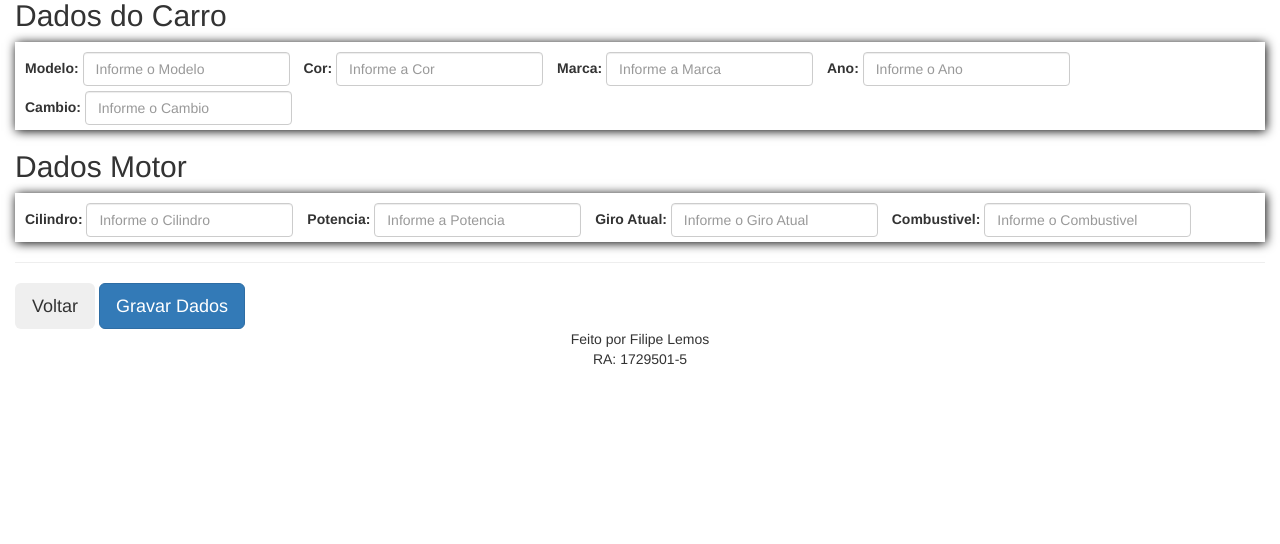
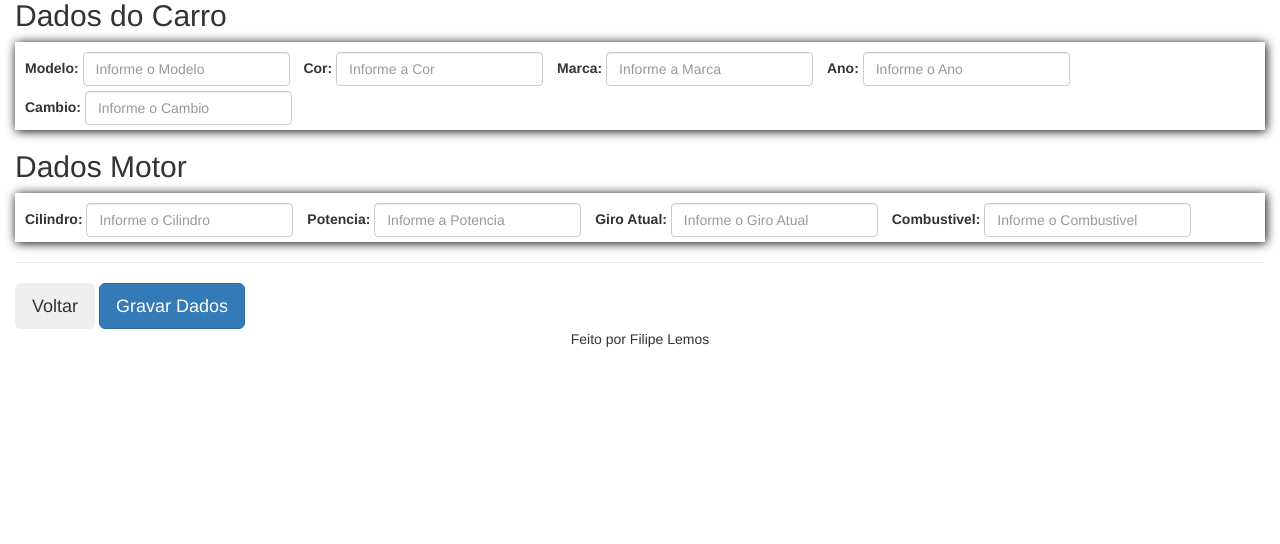
Before and after one commit to FilipeRobot/MapaPHP, a PHP site: page /view/formulario.php in a window 1280 px wide. Shown: the part 21-565 px from the top of the page. Run offline with PHP 8.4, Linux system fonts and the light colour scheme.

Commit message:
Update formulario.php

```diff
--- a/Exercicio1/view/formulario.php
+++ b/Exercicio1/view/formulario.php
@@ -73,7 +73,7 @@
     <div class="text-center">
         <footer class="mastfoot mt-auto">
             <div class="inner">
-                <p>Feito por Filipe Lemos <br/>RA: 1729501-5</p>
+                <p>Feito por Filipe Lemos</p>
             </div>
         </footer>
     </div>
```
